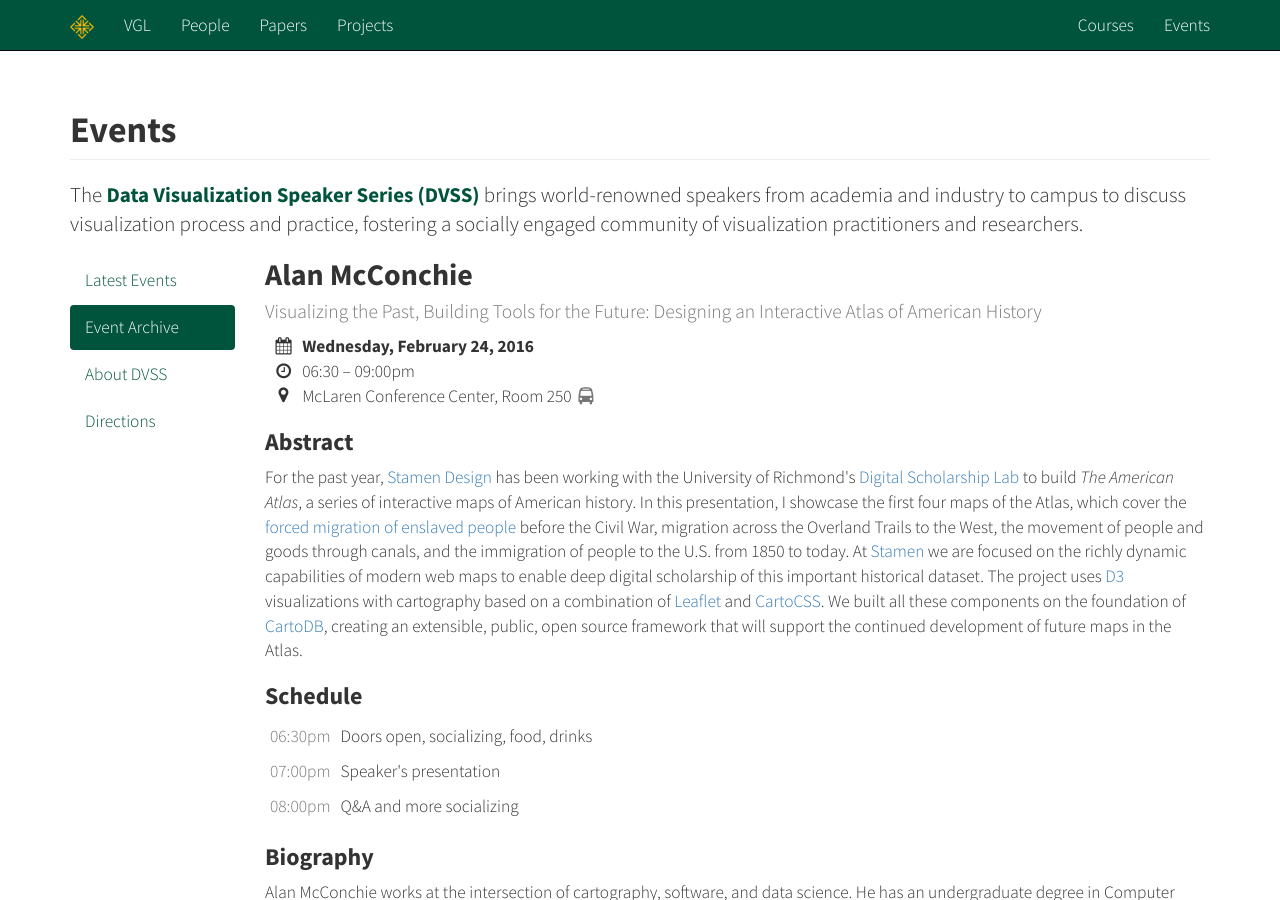
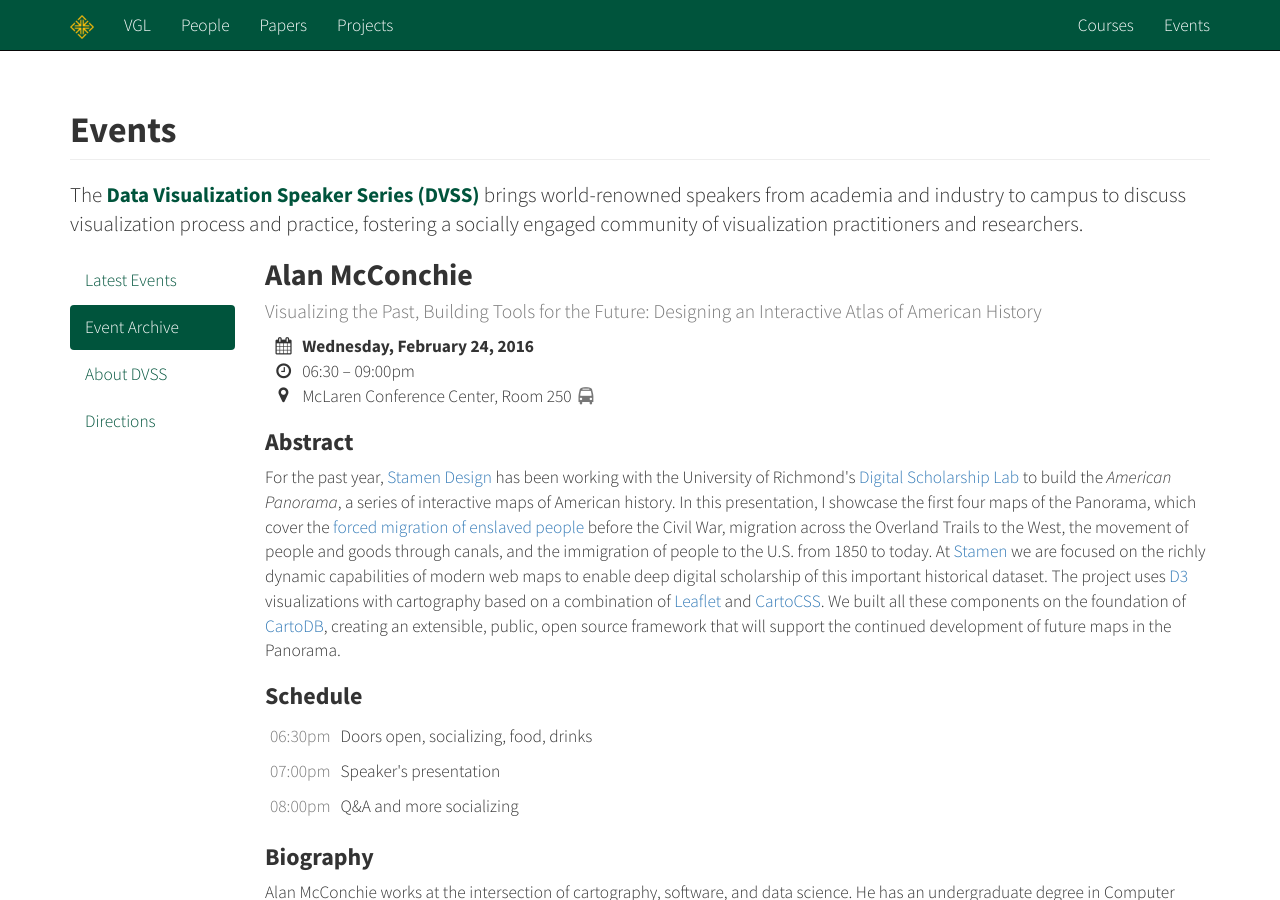
Before and after one commit to usfvgl/usfvgl.github.io, a Jekyll site: the page built from events/_posts/2016-02-24-alan-mcconchie.html, in a window 1280 px wide and 900 px high. Built offline with Jekyll 4.4.1, drawn with Linux system fonts in a browser that asks for light colours; nearby versions of some CDN libraries.

Commit message:
Updating abstract.

```diff
--- a/events/_posts/2016-02-24-alan-mcconchie.html
+++ b/events/_posts/2016-02-24-alan-mcconchie.html
@@ -22,5 +22,5 @@
 
   <p>He loves making cartographic visualizations that reveal new ways of seeing the world, and is passionate about creating tools that help people create their own maps and tell their own spatial stories. He is on twitter at <a href="http://twitter.com/mappingmashups">@mappingmashups</a>, where he hosts a biweekly twitter discussion called <a href="http://mappingmashups.net/geowebchat">#geowebchat</a>. His first and (so far) most famous programming project is the <a href="http://popvssoda.com/">Pop vs Soda</a> page.</p>
 abstract : |
-  For the past year, <a href="http://stamen.com/">Stamen Design</a> has been working with the University of Richmond's <a href="http://dsl.richmond.edu/">Digital Scholarship Lab</a> to build <em>The American Atlas</em>, a series of interactive maps of American history. In this presentation, I showcase the first four maps of the Atlas, which cover the <a href="http://dsl.richmond.edu/panorama/forcedmigration">forced migration of enslaved people</a> before the Civil War, migration across the Overland Trails to the West, the movement of people and goods through canals, and the immigration of people to the U.S. from 1850 to today. At <a href="http://stamen.com/">Stamen</a> we are focused on the richly dynamic capabilities of modern web maps to enable deep digital scholarship of this important historical dataset. The project uses <a href="https://d3js.org/">D3</a> visualizations with cartography based on a combination of <a href="http://leafletjs.com/">Leaflet</a> and <a href="http://docs.cartodb.com/cartodb-platform/cartocss/">CartoCSS</a>. We built all these components on the foundation of <a href="https://cartodb.com/">CartoDB</a>, creating an extensible, public, open source framework that will support the continued development of future maps in the Atlas.
+  For the past year, <a href="http://stamen.com/">Stamen Design</a> has been working with the University of Richmond's <a href="http://dsl.richmond.edu/">Digital Scholarship Lab</a> to build the <em>American Panorama</em>, a series of interactive maps of American history. In this presentation, I showcase the first four maps of the Panorama, which cover the <a href="http://dsl.richmond.edu/panorama/forcedmigration">forced migration of enslaved people</a> before the Civil War, migration across the Overland Trails to the West, the movement of people and goods through canals, and the immigration of people to the U.S. from 1850 to today. At <a href="http://stamen.com/">Stamen</a> we are focused on the richly dynamic capabilities of modern web maps to enable deep digital scholarship of this important historical dataset. The project uses <a href="https://d3js.org/">D3</a> visualizations with cartography based on a combination of <a href="http://leafletjs.com/">Leaflet</a> and <a href="http://docs.cartodb.com/cartodb-platform/cartocss/">CartoCSS</a>. We built all these components on the foundation of <a href="https://cartodb.com/">CartoDB</a>, creating an extensible, public, open source framework that will support the continued development of future maps in the Panorama.
 ---
```
